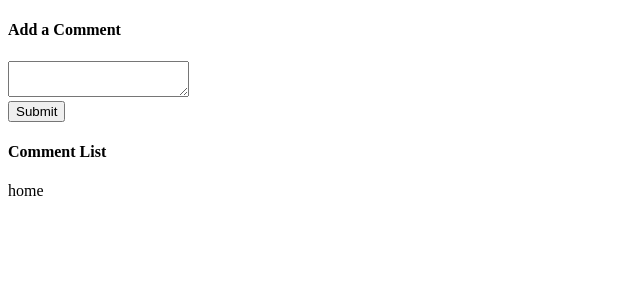
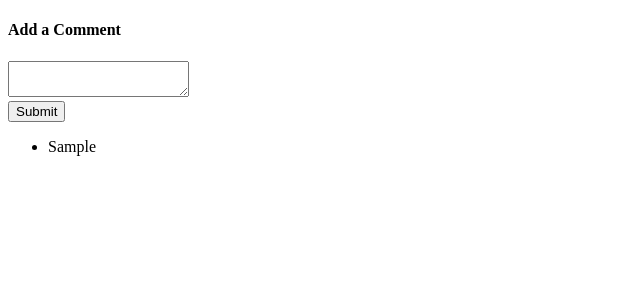
Before and after one commit to chinmay-prajapat/Comment_Box, a React (Create React App) app: page / in a window 1280 px wide. Both pictures are taken after typing "Sample" into the empty fields and a click on the button "Submit". Shown: the top 300 px of the page, without its empty margins (0-640 px from the left). Built offline with nearby package versions, Linux system fonts and the light colour scheme.

Commit message:
displaying comments

```diff
--- a/src/components/CommentList.js
+++ b/src/components/CommentList.js
@@ -1,19 +1,23 @@
-import React from "react";
+import React, { Component } from "react";
 import { connect } from "react-redux";
-const CommentList = ({ comments }) => {
-  console.log(comments);
-
-  return (
-    <div>
-      <h4 className="header">Comment List</h4>
-      home
-    </div>
-  );
-};
+class CommentList extends Component {
+  renderComments() {
+    return this.props.comments.map((comment) => {
+      return <li key={comment}>{comment}</li>;
+    });
+  }
+  render() {
+    return (
+      <div>
+        <ul>{this.renderComments()}</ul>
+      </div>
+    );
+  }
+}
 const mapStateToProps = (state) => {
-  console.log(state);
   return {
     comments: state.comments,
   };
 };
+
 export default connect(mapStateToProps)(CommentList);
```
Also changed, not shown: 1 other file (tests, documents, lock files or other folders).
